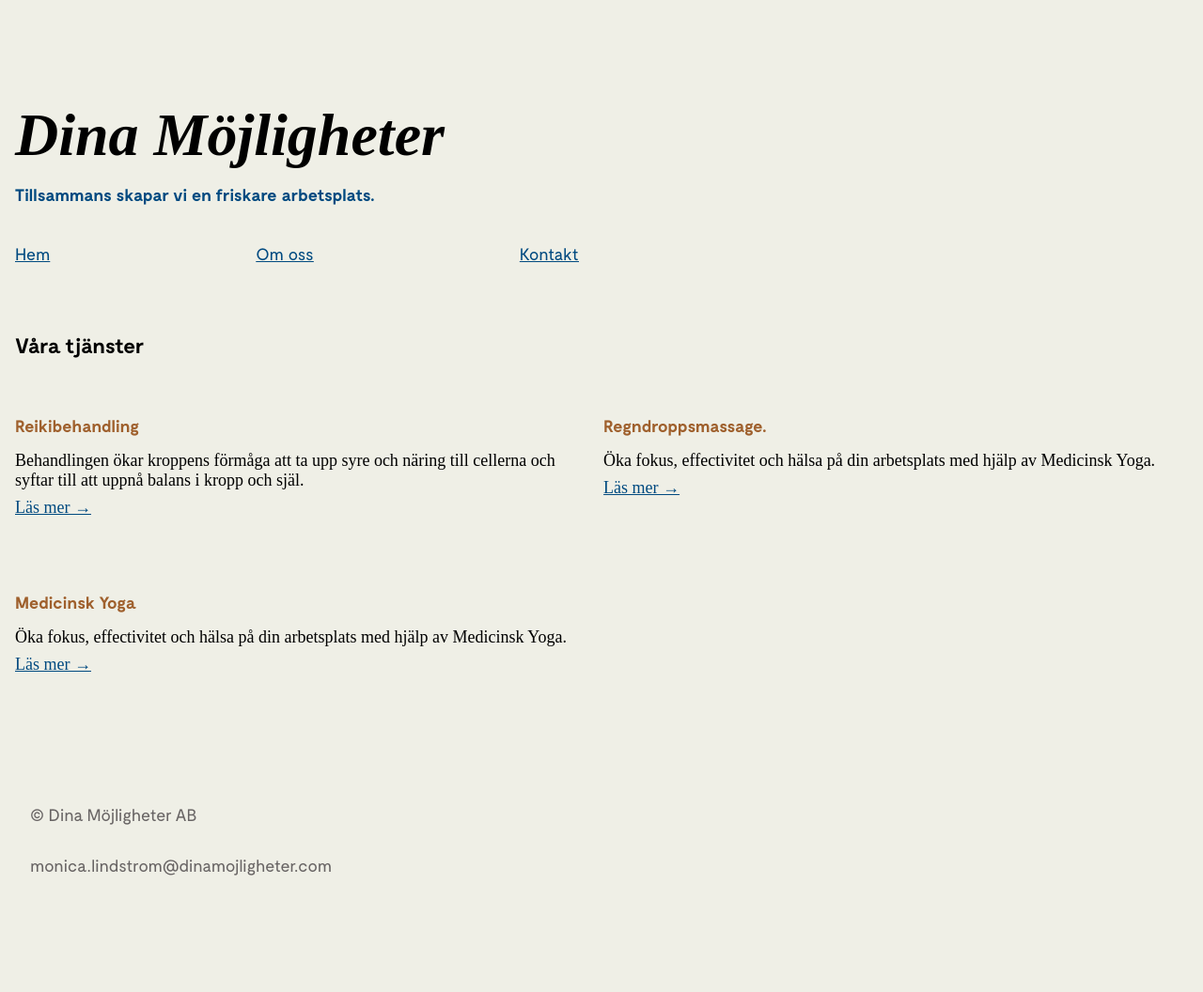
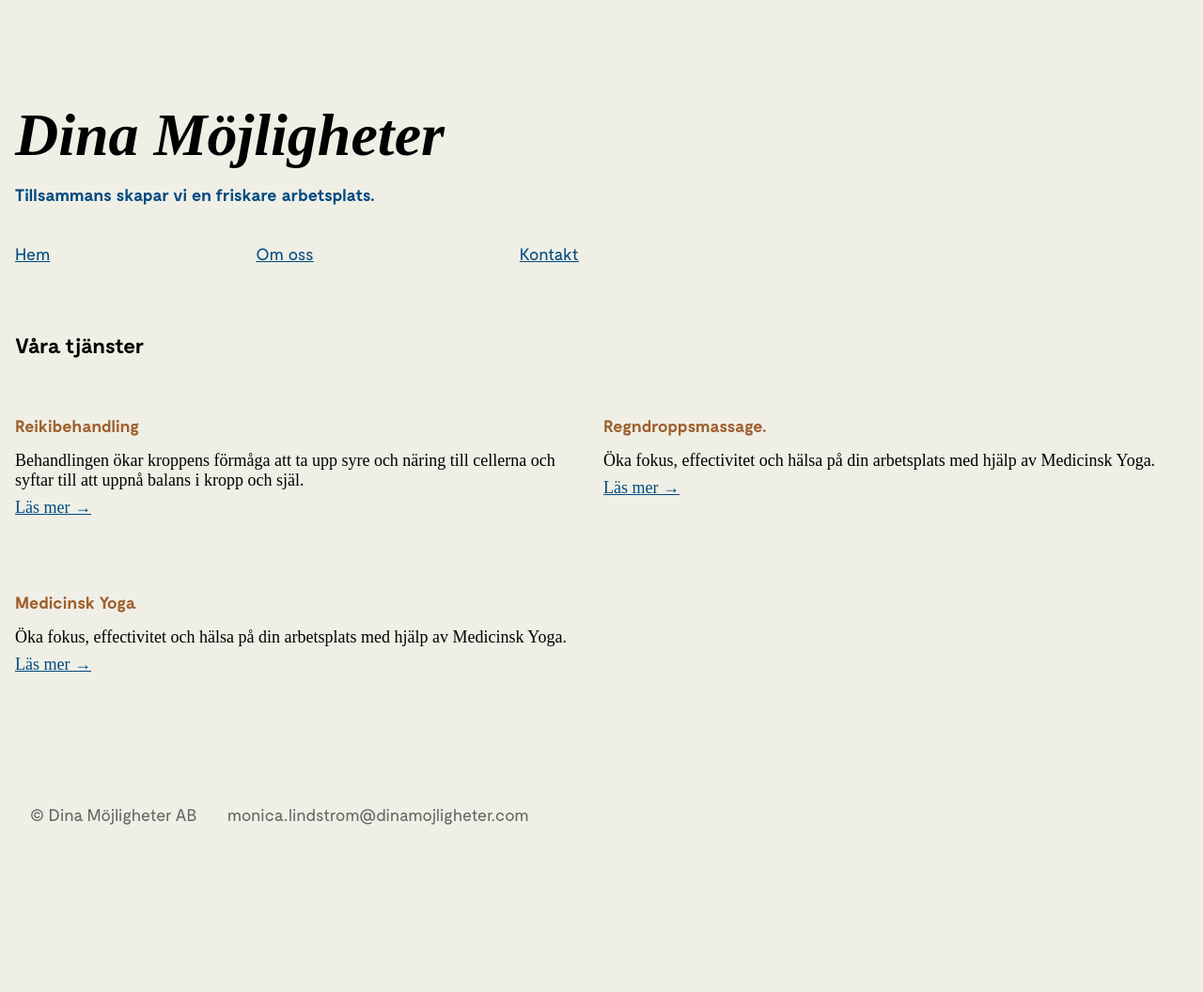
Before and after one commit to dinamojligheter/dinamojligheter.github.io, a Jekyll site: the page built from index.html, in a window 1280 px wide. Shown: the whole page at 94% size. Built offline with Jekyll 4.4.1, drawn with Linux system fonts in a browser that asks for light colours; comment, search, counter and statistics services are not loaded.

Commit message:
Update footer.scss

```diff
--- a/_sass/footer.scss
+++ b/_sass/footer.scss
@@ -5,6 +5,10 @@ footer {
         display: flex;
         flex-flow: column;
 
+        @media (min-width: $screen-m) {
+            flex-flow: row wrap;
+        }
+
         li {
             margin: 1rem;
             white-space: nowrap;
```
